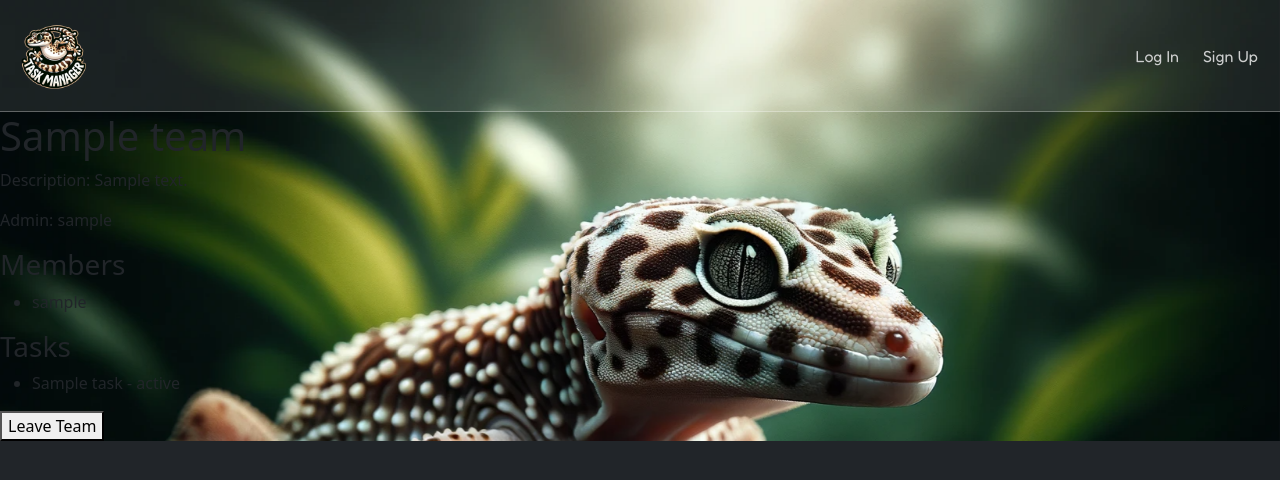
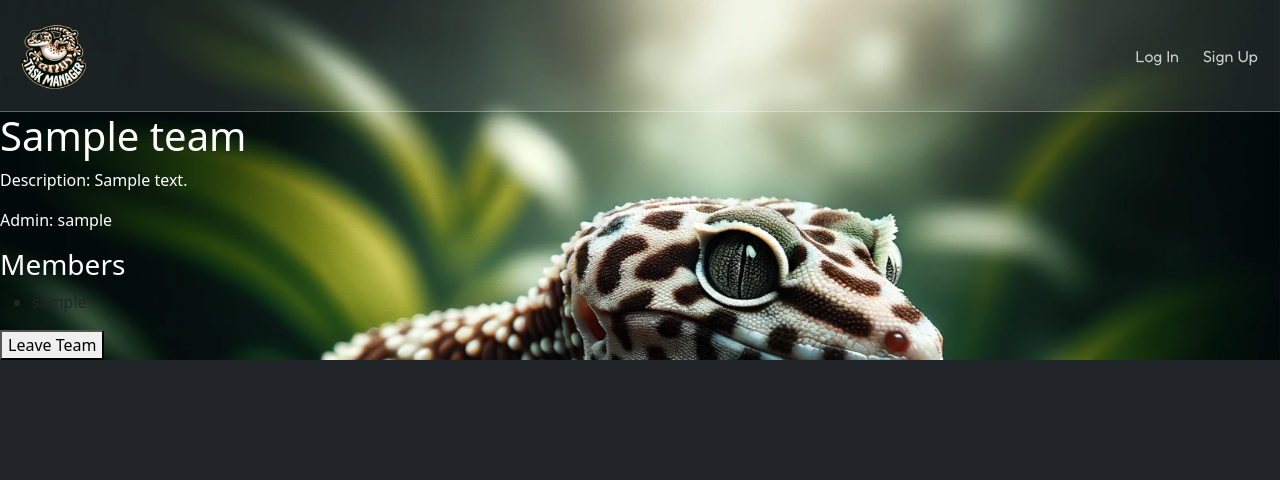
Before and after one commit to Minhaj2911/Gecko, a Django app: template Gecko/tasks/templates/team_details.html in a window 1280 px wide. Shown: the top 480 px of the page. Run offline with Django 4.2, Linux system fonts and the light colour scheme; the template is opened without the code that fills it: most values are stand-ins (such as "Sample title", 1, 10 or a date in 2020); some libraries are stand-ins or nearby versions.

Commit message:
change colors to white in view_details.html

```diff
--- a/Gecko/tasks/templates/team_details.html
+++ b/Gecko/tasks/templates/team_details.html
@@ -1,23 +1,18 @@
 {% extends 'base_content.html' %}
 {% block content %}
 <div>
-    <h1>{{ team.name }}</h1>
-    <p>Description: {{ team.description }}</p>
-    <p>Admin: {{ team.admin.username }}</p>
+    <h1 style="color:white">{{ team.name }}</h1>
+    <p style="color:white">Description: {{ team.description }}</p>
+    <p style="color:white">Admin: {{ team.admin.username }}</p>
 
-    <h3>Members</h3>
+    <h3 style="color:white">Members</h3>
     <ul>
         {% for member in team.members.all %}
             <li>{{ member.username }}</li>
         {% endfor %}
     </ul>
 
-    <h3>Tasks</h3>
-    <ul>
-        {% for task in tasks %}
-            <li>{{ task.title }} - {{ task.status }}</li>
-        {% endfor %}
-    </ul>
+
 
     {% if is_admin %}
     <a href="{% url 'assign_new_admin' team.id %}">Transfer Admin Role</a>
@@ -35,3 +30,10 @@
     </form>
 </div>
 {% endblock %}
+
+<!-- <h3>Tasks</h3>
+    <ul>
+        {% for task in tasks %}
+            <li>{{ task.title }} - {{ task.status }}</li>
+        {% endfor %}
+    </ul> -->
```
Also changed, not shown: Gecko/tasks/migrations/0001_initial.py.
